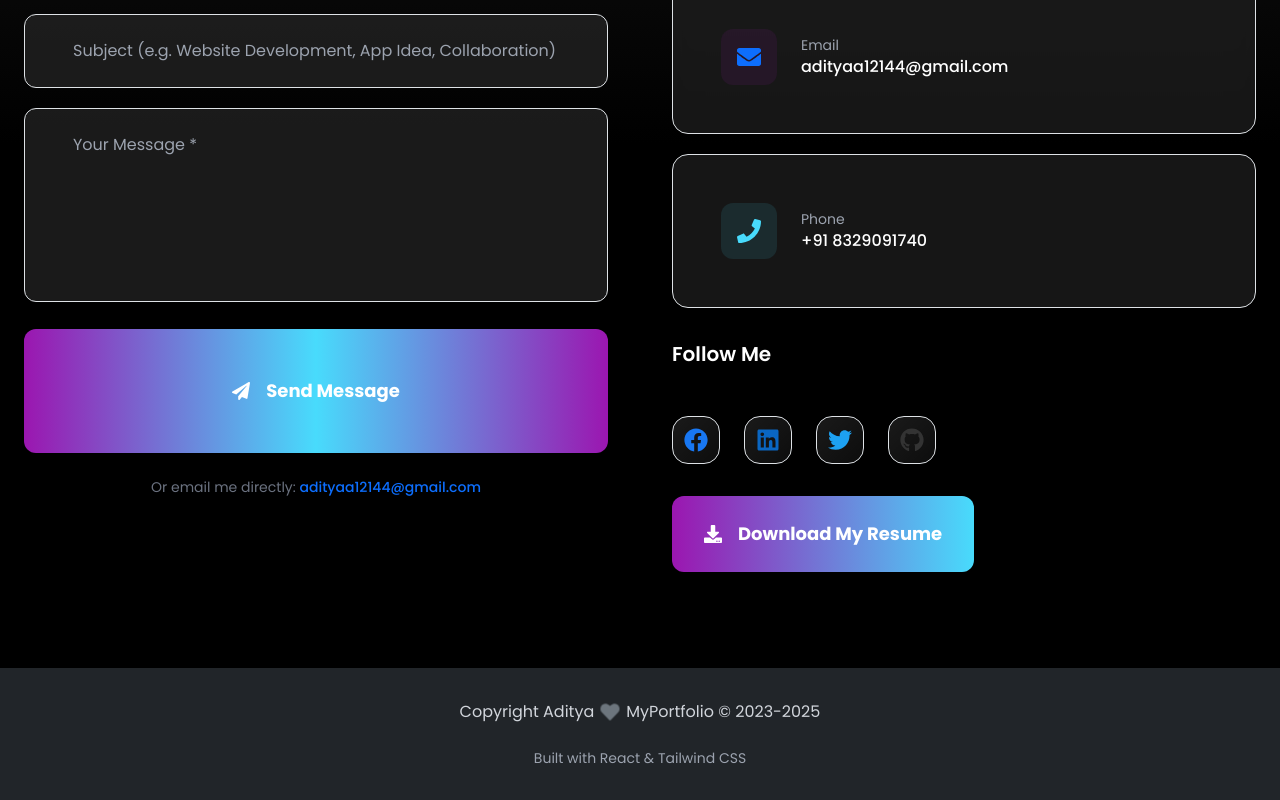
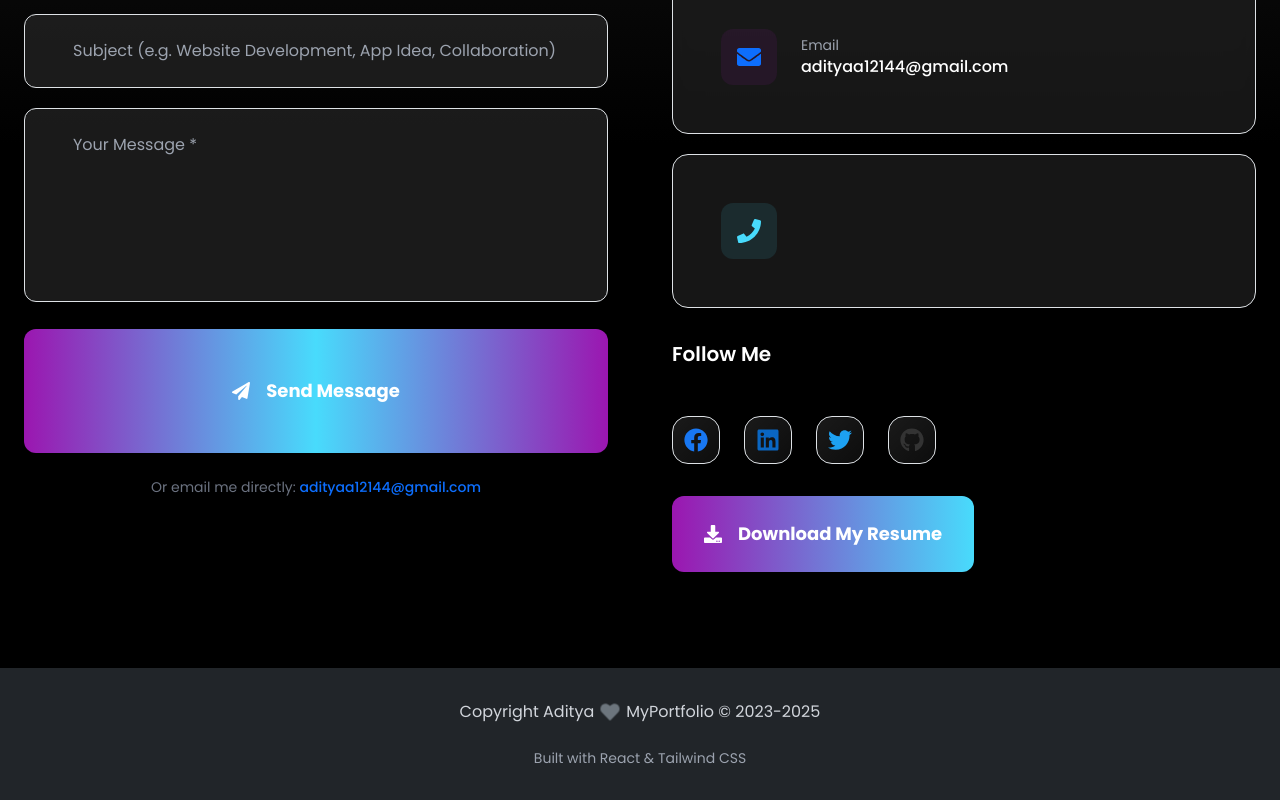
Before and after one commit to ADITYAPIMPALE11127/portfolio, a React (Vite) app: page / in a window 1280 px wide. Shown: the part 7745-8545 px from the top of the page. Built offline with nearby package versions, Linux system fonts and the light colour scheme; the HTML template or start-up script is replaced by a standard one.

Commit message:
Remove phone number display from Contact component
Removed phone number and related elements from Contact component.

```diff
--- a/src/components/Contact.jsx
+++ b/src/components/Contact.jsx
@@ -125,12 +125,7 @@ const Contact = () => {
                   <div className="p-3 bg-accent/10 rounded-xl">
                     <FaPhone className="text-2xl text-accent" />
                   </div>
-                  <div>
-                    <p className="text-gray-400 text-sm">Phone</p>
-                    <a href="tel:+918329091740" className="text-white font-medium hover:text-accent transition-colors">
-                      +91 8329091740
-                    </a>
-                  </div>
+
                 </motion.div>
               </div>
             </div>
```
